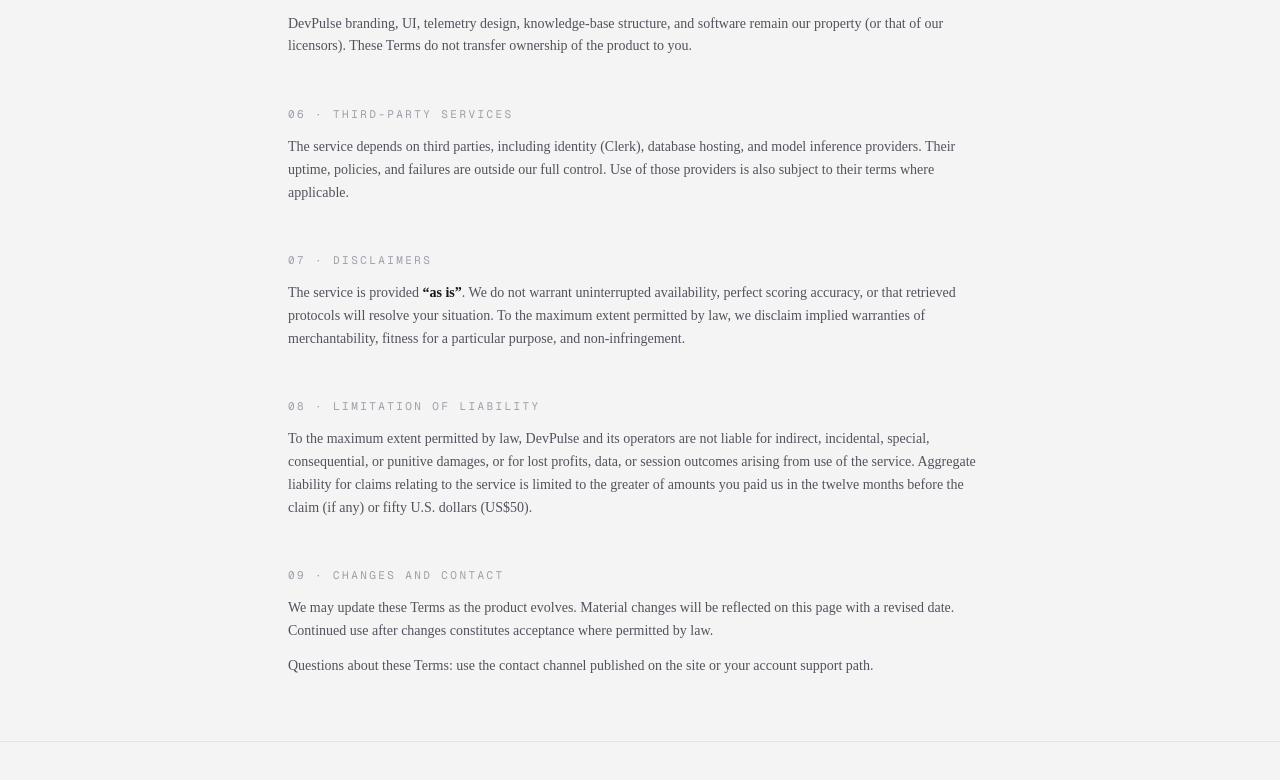
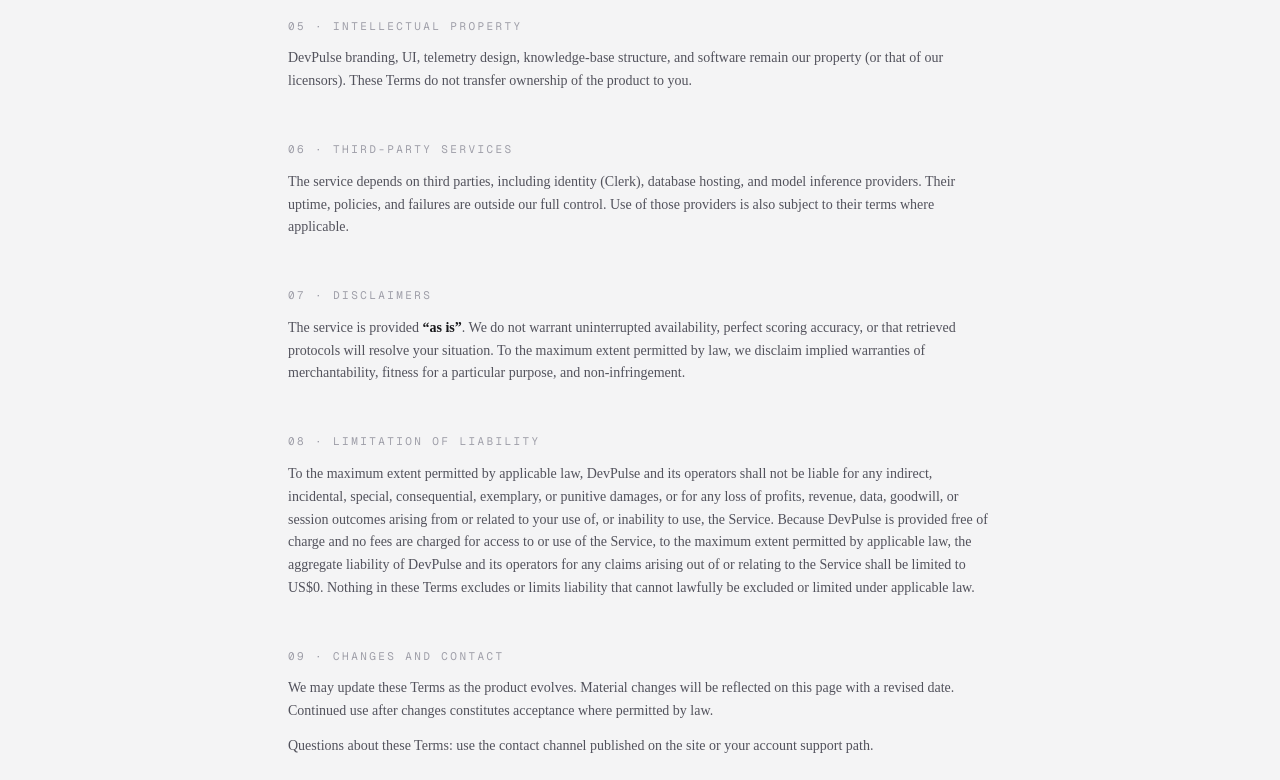
Before and after one commit to sammythedeveloper/hassistance, a Next.js app: page /terms in a window 1280 px wide. Shown: the part 1538-2318 px from the top of the page. Built offline with nearby package versions, Linux system fonts and the light colour scheme; no server answers.

Commit message:
docs: clarify free service and liability terms

```diff
--- a/src/app/(marketing)/terms/page.tsx
+++ b/src/app/(marketing)/terms/page.tsx
@@ -93,6 +93,12 @@
               open. Session tooling — including domain selection, telemetry
               controls, and protocol narration — requires a signed-in user.
             </p>
+
+            <p className="mt-3">
+              DevPulse is currently provided free of charge. We do not charge
+              fees for access to or use of the Service.
+            </p>
+
             <p className="mt-3">
               We may limit free usage (for example, a fixed number of
               retrieval-backed turns). We may suspend or terminate access for
@@ -186,13 +192,18 @@
               08 · Limitation of liability
             </h2>
             <p className="mt-3">
-              To the maximum extent permitted by law, DevPulse and its operators
-              are not liable for indirect, incidental, special, consequential,
-              or punitive damages, or for lost profits, data, or session
-              outcomes arising from use of the service. Aggregate liability for
-              claims relating to the service is limited to the greater of
-              amounts you paid us in the twelve months before the claim (if any)
-              or fifty U.S. dollars (US$50).
+              To the maximum extent permitted by applicable law, DevPulse and
+              its operators shall not be liable for any indirect, incidental,
+              special, consequential, exemplary, or punitive damages, or for any
+              loss of profits, revenue, data, goodwill, or session outcomes
+              arising from or related to your use of, or inability to use, the
+              Service. Because DevPulse is provided free of charge and no fees
+              are charged for access to or use of the Service, to the maximum
+              extent permitted by applicable law, the aggregate liability of
+              DevPulse and its operators for any claims arising out of or
+              relating to the Service shall be limited to US$0. Nothing in these
+              Terms excludes or limits liability that cannot lawfully be
+              excluded or limited under applicable law.
             </p>
           </section>
 
```
